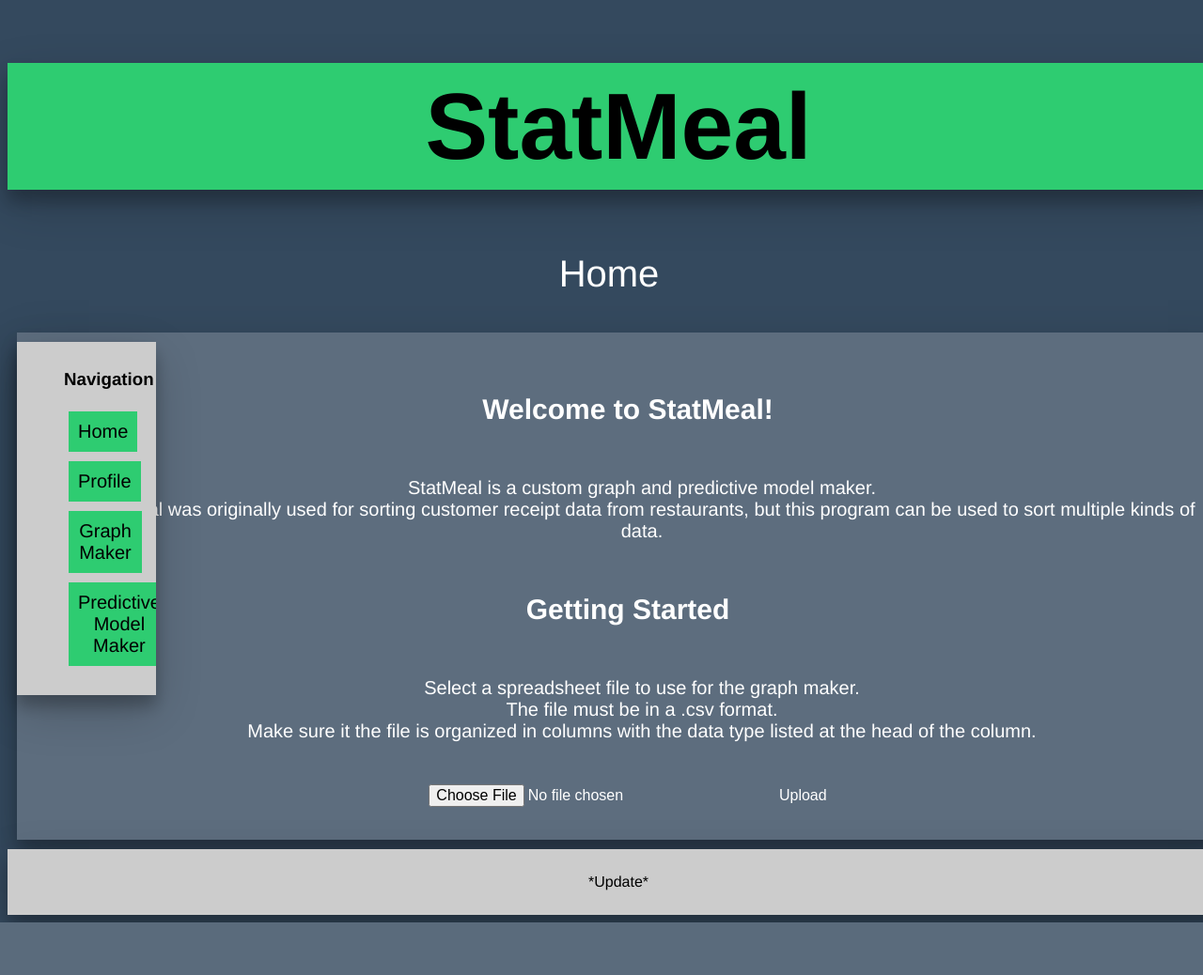
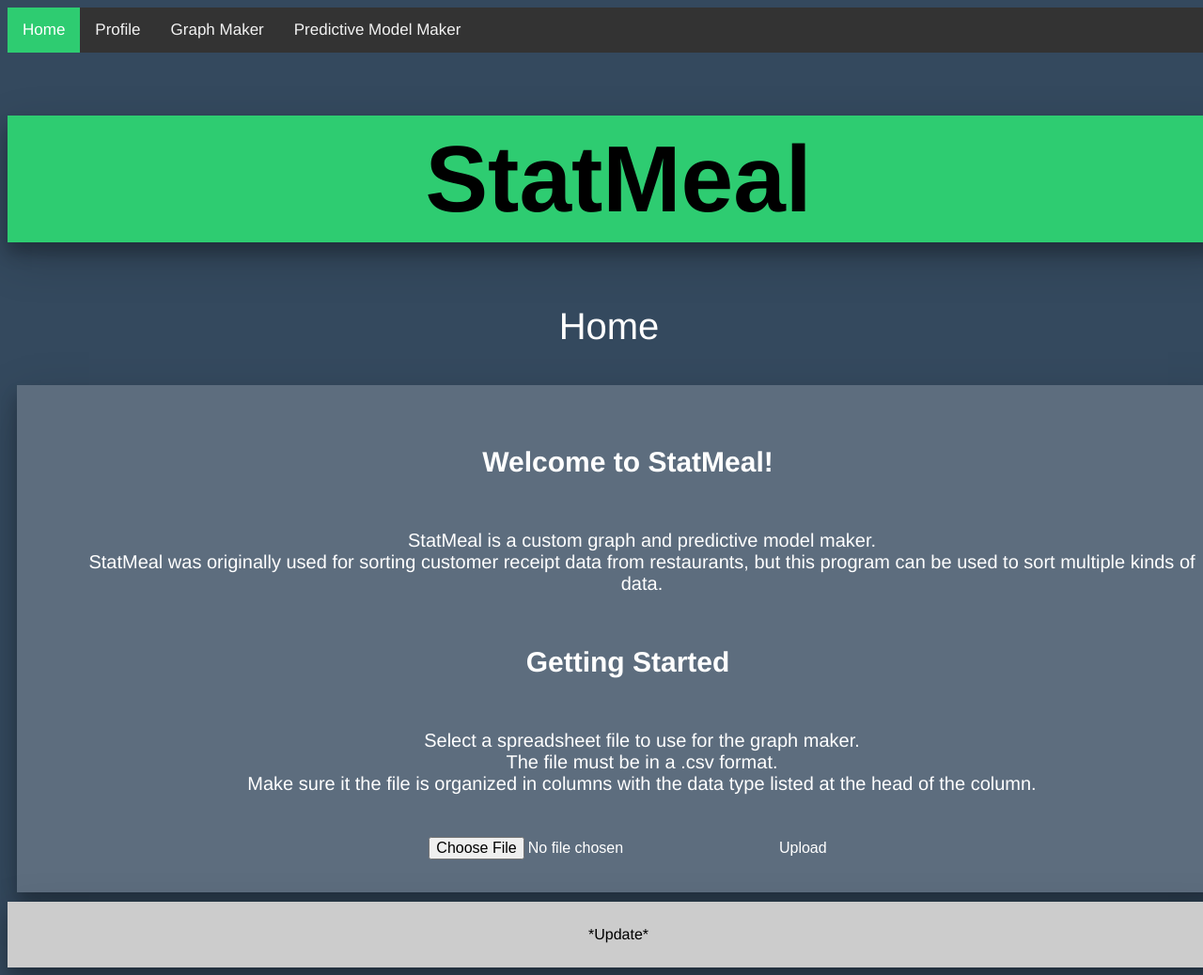
Before and after one commit to JKot2020/StatMeal, a Flask app: page / in a window 1280 px wide. Shown: the whole page at 94% size. Before the commit the page ends 982 px from the top, so only its background shows below. Run offline with Flask 3, Linux system fonts and the light colour scheme.

Commit message:
Move navigation to top of screen

```diff
--- a/static/statmeal.css
+++ b/static/statmeal.css
@@ -2,6 +2,57 @@ body {
     background-color:#34495E;
     flex-direction: column;
     width: 100vw;
+}
+.topnav {
+    overflow: hidden;
+    background-color: #333;
+  }
+
+  .topnav a {
+    float: left;
+    display: block;
+    color: #f2f2f2;
+    text-align: center;
+    font-family:'Helvetica';
+    padding: 14px 16px;
+    text-decoration: none;
+    font-size: 17px;
+  }
+
+  .topnav a:hover {
+    background-color: #ddd;
+    color: black;
+  }
+
+  .topnav a.active {
+    background-color: #2ECC71;
+    color: white;
+  }
+
+  .topnav .icon {
+    display: none;
+  }
+
+  @media screen and (max-width: 600px) {
+    .topnav a:not(:first-child) {display: none;}
+    .topnav a.icon {
+      float: right;
+      display: block;
+    }
+  }
+
+    @media screen and (max-width: 600px) {
+    .topnav.responsive {position: relative;}
+    .topnav.responsive .icon {
+    position: absolute;
+    right: 0;
+    top: 0;
+    }
+    .topnav.responsive a {
+    float: none;
+    display: block;
+    text-align: left;
+    }
 }
 h1 {
     background-color:#2ECC71;
@@ -25,18 +76,6 @@ h2 {
     font-size:30px;
     padding: 30px;
     text-align: center;
-}
-nav {
-    background: #ccc;
-    overflow: hidden;
-    position: absolute;
-    z-index: 1;
-    float: left;
-    flex: 1;
-    margin: 10px;
-    padding: 10px;
-    width: 10%;
-    box-shadow: 0 12px 16px 0 rgba(0,0,0,0.24),0 17px 50px 0 rgba(0,0,0,0.19);
 }
 ul {
     font-family:Helvetica;
--- a/templates/statmeal.html
+++ b/templates/statmeal.html
@@ -7,30 +7,20 @@
         <meta name="viewport" content="width=device-width, initial-scale=1">
     </head>
     <body>
+        <div class="topnav" id="myTopnav">
+            <a href="home" class="active">Home</a>
+            <a href="profile">Profile</a>
+            <a href="graph-maker">Graph Maker</a>
+            <a href="predictive-model-maker">Predictive Model Maker</a>
+            <a href="javascript:void(0);" class="icon" onclick="openNav()">
+                <i class="fa fa-bars"></i>
+            </a>
+        </div>
         <h1>
             StatMeal
         </h1>
         <p class="page_type">Home</p>
         <section>
-            <nav>
-                <ul>
-                    <h3>
-                        Navigation
-                    </h3>
-                    <button class="sm_nav_button">
-                        Home
-                    </button><br>
-                    <button class="sm_nav_button">
-                        Profile
-                    </button><br>
-                    <button class="sm_nav_button">
-                        Graph Maker
-                    </button><br>
-                    <button class="sm_nav_button">
-                        Predictive Model Maker
-                    </button>
-                </ul>
-            </nav>
             <article>
                 <h2>Welcome to StatMeal!</h2>
                 <p style="margin-left: 60px; margin-right: 30px;">StatMeal is a custom graph and predictive model maker.<br>StatMeal was originally used for sorting customer receipt data from restaurants, but this program can be used to sort multiple kinds of data.</p>
@@ -48,4 +38,14 @@
             </footer>
         </section>
     </body>
+    <script>
+        function openNav() {
+          var x = document.getElementById("myTopnav");
+          if (x.className === "topnav") {
+            x.className += " responsive";
+          } else {
+            x.className = "topnav";
+          }
+        }
+    </script>
 </html>
```
Also changed, not shown: templates/graphMaker.html (+17 -19 lines), templates/predictMaker.html (+19 -19 lines).
